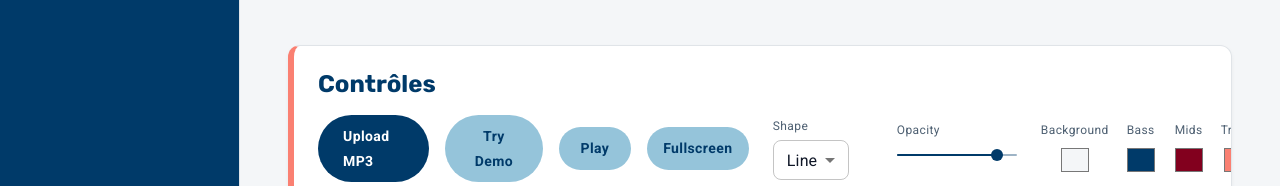
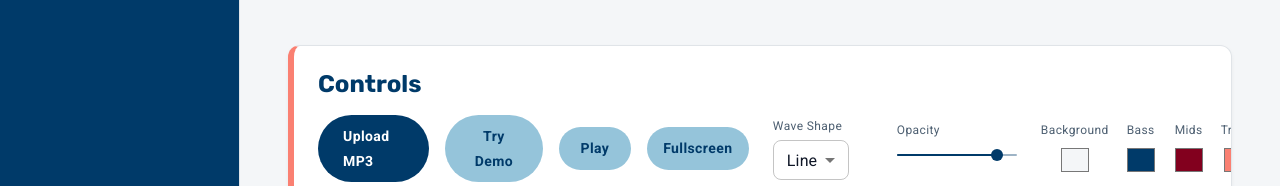
Before and after one commit to nadi3/owl-nest, a React (Vite) app: page /tools/visualizer in a window 1280 px wide. Shown: the part 509-695 px from the top of the page. Built offline with nearby package versions, Linux system fonts and the light colour scheme.

Commit message:
fix: use t function for translations in audioVisualizer

```diff
--- a/src/components/tools/AudioVisualizerControls.tsx
+++ b/src/components/tools/AudioVisualizerControls.tsx
@@ -92,7 +92,7 @@ const AudioVisualizerControls: React.FC<AudioVisualizerControlsProps> = ({
   );
 
   return (
-    <NestCard title={'Contrôles'}>
+    <NestCard title={t('tools.audioVisualizer.controls.title')}>
       <Stack
         direction={{ xs: 'column', md: 'row' }}
         spacing={3}
@@ -101,27 +101,27 @@ const AudioVisualizerControls: React.FC<AudioVisualizerControlsProps> = ({
       >
         <Stack direction="row" spacing={2} alignItems="center">
           <NestButton nestVariant="contained" component="label">
-            {t('tools.audioVisualizer.controls.upload', 'Upload MP3')}
+            {t('tools.audioVisualizer.controls.upload')}
             <input type="file" accept="audio/mp3, audio/wav" hidden onChange={handleFileUpload} />
           </NestButton>
 
           <NestButton nestVariant="ghost" onClick={handleLoadDemo}>
-            {t('tools.audioVisualizer.controls.demo', 'Try Demo')}
+            {t('tools.audioVisualizer.controls.demo')}
           </NestButton>
 
           <NestButton nestVariant="ghost" onClick={() => setIsPlaying(!isPlaying)}>
-            {isPlaying ? 'Pause' : 'Play'}
+            {t(isPlaying ? 'tools.audioVisualizer.controls.pause' : 'tools.audioVisualizer.controls.play')}
           </NestButton>
 
           <NestButton nestVariant="ghost" onClick={onToggleFullscreen}>
-            {t('tools.audioVisualizer.controls.fullscreen', 'Fullscreen')}
+            {t('tools.audioVisualizer.controls.fullscreen')}
           </NestButton>
         </Stack>
 
         <Stack direction="row" spacing={3} alignItems="center">
           <Box sx={{ minWidth: 100 }}>
             <Typography variant="caption" color="text.secondary" display="block" mb={0.5}>
-              {t('tools.audioVisualizer.controls.shape', 'Shape')}
+              {t('tools.audioVisualizer.controls.shape')}
             </Typography>
             <Select
               size="small"
@@ -129,14 +129,14 @@ const AudioVisualizerControls: React.FC<AudioVisualizerControlsProps> = ({
               onChange={handleShapeChange}
               sx={{ backgroundColor: 'background.paper' }}
             >
-              <MenuItem value="line">Line</MenuItem>
-              <MenuItem value="circle">Circle</MenuItem>
+              <MenuItem value="line">{t('tools.audioVisualizer.shapes.line')}</MenuItem>
+              <MenuItem value="circle">{t('tools.audioVisualizer.shapes.circle')}</MenuItem>
             </Select>
           </Box>
 
           <Box sx={{ width: 120 }}>
             <Typography variant="caption" color="text.secondary" display="block">
-              {t('tools.audioVisualizer.controls.opacity', 'Opacity')}
+              {t('tools.audioVisualizer.controls.opacity')}
             </Typography>
             <Slider
               size="small"
@@ -159,7 +159,7 @@ const AudioVisualizerControls: React.FC<AudioVisualizerControlsProps> = ({
                       onChange={(e) => updateSetting('showImage', e.target.checked)}
                     />
                   }
-                  label={t('tools.audioVisualizer.controls.showImage', 'Center Image')}
+                  label={t('tools.audioVisualizer.controls.showImage')}
                   sx={{
                     '& .MuiFormControlLabel-label': {
                       fontSize: '0.75rem',
@@ -170,7 +170,7 @@ const AudioVisualizerControls: React.FC<AudioVisualizerControlsProps> = ({
 
                 {settings.showImage && (
                   <NestButton nestVariant="contained" component="label" size="small">
-                    {t('tools.audioVisualizer.controls.uploadImage', 'Change Image')}
+                    {t('tools.audioVisualizer.controls.uploadImage')}
                     <input
                       type="file"
                       accept="image/png, image/jpeg, image/webp"
@@ -185,10 +185,10 @@ const AudioVisualizerControls: React.FC<AudioVisualizerControlsProps> = ({
         </Stack>
 
         <Stack direction="row" spacing={2}>
-          <ColorPicker label="Background" settingKey="backgroundColor" />
-          <ColorPicker label="Bass" settingKey="bassColor" />
-          <ColorPicker label="Mids" settingKey="midColor" />
-          <ColorPicker label="Treble" settingKey="trebleColor" />
+          <ColorPicker label={t('tools.audioVisualizer.colors.background')} settingKey="backgroundColor" />
+          <ColorPicker label={t('tools.audioVisualizer.colors.bass')} settingKey="bassColor" />
+          <ColorPicker label={t('tools.audioVisualizer.colors.mids')} settingKey="midColor" />
+          <ColorPicker label={t('tools.audioVisualizer.colors.treble')} settingKey="trebleColor" />
         </Stack>
       </Stack>
     </NestCard>
--- a/src/constants/tools/tools.ts
+++ b/src/constants/tools/tools.ts
@@ -9,10 +9,10 @@ export const PUBLIC_TOOLS: PublicTool[] = [
     path: '/tools/wheel',
   },
   {
-    id: 'audio-visualizer',
-    titleKey: 'tools.audio-visualizer.title',
-    subtitleKey: 'tools.audio-visualizer.subtitle',
-    descriptionKey: 'tools.audio-visualizer.description',
+    id: 'audioVisualizer',
+    titleKey: 'tools.audioVisualizer.title',
+    subtitleKey: 'tools.audioVisualizer.subtitle',
+    descriptionKey: 'tools.audioVisualizer.description',
     path: '/tools/visualizer',
   },
 ];
--- a/src/i18n/locales/en.json
+++ b/src/i18n/locales/en.json
@@ -69,15 +69,31 @@
       "default_choice_2": "Choice 2",
       "default_choice_3": "Choice 3"
     },
-    "tools": {
     "audioVisualizer": {
       "title": "3D Audio Visualizer",
+      "subtitle": "3D Audio Visualizer",
       "description": "Upload an MP3 and watch the music come to life in 3D.",
       "controls": {
+        "title": "Controls",
         "upload": "Upload MP3",
+        "demo": "Try Demo",
+        "play": "Play",
+        "pause": "Pause",
+        "fullscreen": "Fullscreen",
         "shape": "Wave Shape",
-          "colors": "Theme Colors"
-        }
+        "opacity": "Opacity",
+        "showImage": "Center Image",
+        "uploadImage": "Change Image"
+      },
+      "shapes": {
+        "line": "Line",
+        "circle": "Circle"
+      },
+      "colors": {
+        "background": "Background",
+        "bass": "Bass",
+        "mids": "Mids",
+        "treble": "Treble"
       }
     }
   },
--- a/src/i18n/locales/fr.json
+++ b/src/i18n/locales/fr.json
@@ -69,14 +69,31 @@
       "default_choice_2": "Choix 2",
       "default_choice_3": "Choix 3"
     },
-    "audio-visualizer": {
+    "audioVisualizer": {
       "title": "Visualiseur Audio 3D",
       "subtitle": "Visualiseur Audio 3D",
       "description": "Chargez un MP3 et regardez la musique prendre vie en 3D.",
       "controls": {
+        "title": "Contrôles",
         "upload": "Charger MP3",
+        "demo": "Essayer la démo",
+        "play": "Lecture",
+        "pause": "Pause",
+        "fullscreen": "Plein écran",
         "shape": "Forme de l'onde",
-        "colors": "Couleurs du thème"
+        "opacity": "Opacité",
+        "showImage": "Image centrale",
+        "uploadImage": "Changer l'image"
+      },
+      "shapes": {
+        "line": "Ligne",
+        "circle": "Cercle"
+      },
+      "colors": {
+        "background": "Fond",
+        "bass": "Basses",
+        "mids": "Moyens",
+        "treble": "Aigus"
       }
     }
   },
```
Lines whose indentation alone changed are shown as unchanged.
